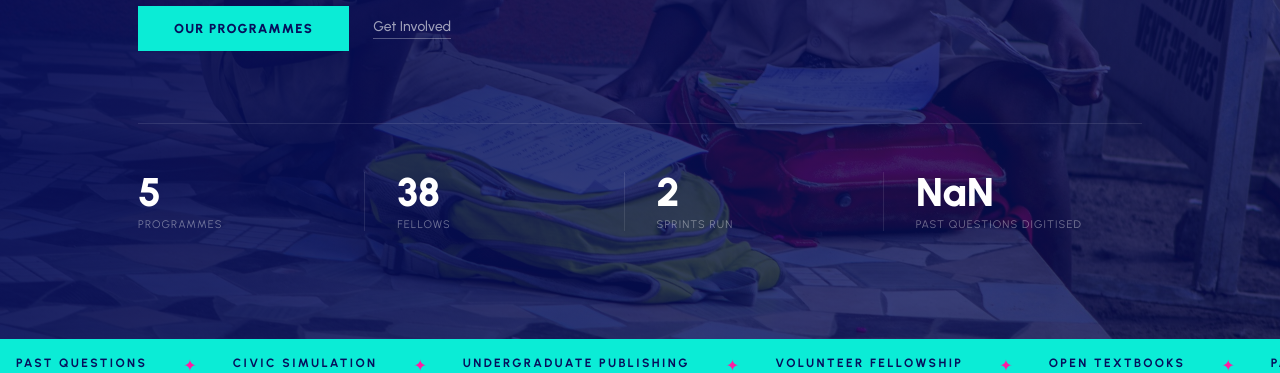
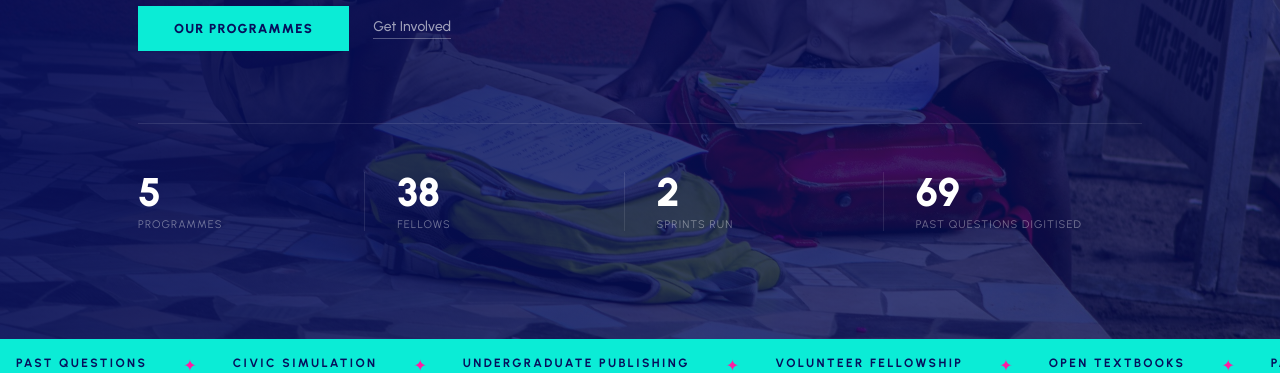
Before and after one commit to careforknowledge/cfk-website, a Jekyll site: the page built from index.html, in a window 1280 px wide and 900 px high, scrolled down 425 px. Shown: the part 92-465 px from the top of the window. Built offline with Jekyll 4.4.1, drawn with Linux system fonts in a browser that asks for light colours.

Commit message:
Corrected PQ Count

```diff
--- a/index.html
+++ b/index.html
@@ -36,7 +36,7 @@
           <div class="hero-stat-label">Sprints Run</div>
         </div>
         <div class="hero-stat" role="listitem">
-          <div class="hero-stat-num" data-count="69+">0</div>
+          <div class="hero-stat-num" data-count="69">0</div>
           <div class="hero-stat-label">Past Questions Digitised</div>
         </div>
       </div>
```
